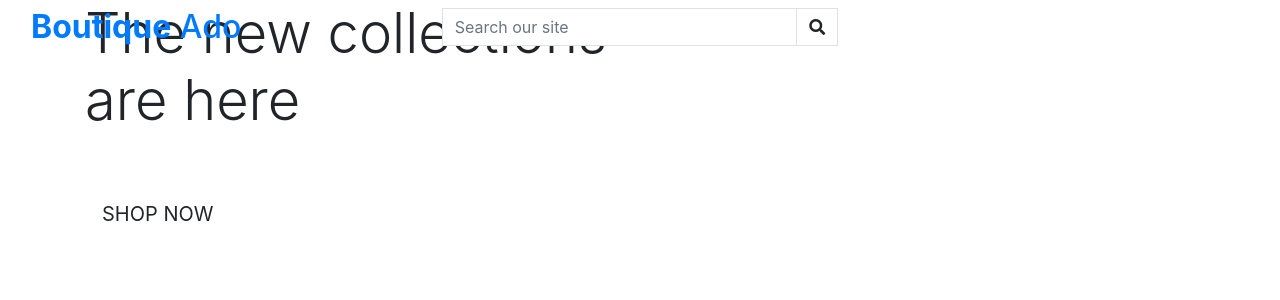
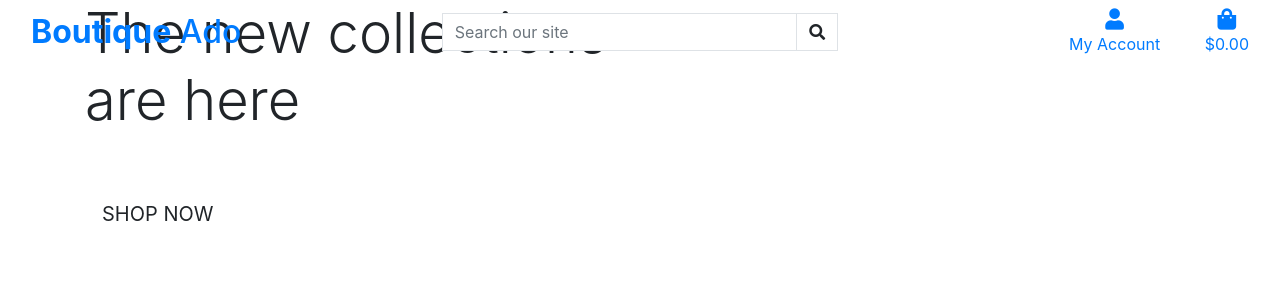
Before and after one commit to tenbonks/botique_ado, a Django app: page / in a window 1280 px wide. Shown: the top 300 px of the page. Run offline with Django 3.2, Linux system fonts and the light colour scheme; some libraries are stand-ins or nearby versions.

Commit message:
added main page header

```diff
--- a/home/templates/home/index.html
+++ b/home/templates/home/index.html
@@ -1,7 +1,7 @@
 {% extends 'base.html' %}
 {% load static %}
 
-{% block page_header%}
+{% block page_header %}
  <div class="container header-container">
      <div class="row">
          <div class="col">
--- a/templates/base.html
+++ b/templates/base.html
@@ -44,13 +44,15 @@
 
             <div class="col-12 col-lg-4 my-auto py-1 py-lg-0 text-center text-lg-left">
                 <a href="{% url 'home' %}" class="nav-link main-logo-link">
-                    <h2 class="logo-font text-black my-0"><strong>Boutique</strong> Ado</h2></a>
+                    <h2 class="logo-font text-black my-0"><strong>Boutique</strong> Ado</h2>
+                </a>
             </div>
 
             <div class="col-12 col-lg-4 my-auto py-1 py-lg-0">
-                <form  method="GET" action="">
+                <form method="GET" action="">
                     <div class="input-group w-100">
-                        <input type="text" name="q" class="form-control border border-black rounded-0" placeholder="Search our site">
+                        <input type="text" name="q" class="form-control border border-black rounded-0"
+                            placeholder="Search our site">
                         <div class="input-group-append">
                             <button class="form-control btn btn-black border border-black rounded-0" type="submit">
                                 <span class="icon">
@@ -64,11 +66,42 @@
 
             <div class="col-12 col-lg-4 my-auto py-1 py-lg-0">
                 <ul class="list-inline list-unstyled text-center text-lg-right my-0">
-                    <li class="lsit-inline-item dropdown">
+                    <li class="list-inline-item dropdown">
+                        <a href="#" class="text-black nav-link" id="user-options" data-toggle="dropdown"
+                            aria-haspopup="true" aria-expanded="false">
+                            <div class="text-center">
+                                <div><i class="fas fa-user fa-lg"></i></div>
+                                <p class="my-0">My Account</p>
+                            </div>
+                        </a>
+                        <div class="dropdown-menu border-0" aria-labelledby="user-options">
+                            {% if request.user.is_authenticated %}
+                            {% if request.user.is_superuser %}
+                            <a href="#" class="dropdown-item">Product Management</a>
+                            {% endif %}
+                            <a href="" class="dropdown-item">My Profile</a>
+                            <a href="{% url 'account_logout' %}" class="dropdown-item">Logout</a>
+                            {% else %}
+                            <a href="{% url 'account_signup' %}" class="dropdown-item">Register</a>
+                            <a href="{% url 'account_login' %}" class="dropdown-item">Login</a>
+                            {% endif %}
+                            <!-- the account_ urls are coming from allauth -->
+                        </div>
+                    </li>
 
-                    </li>
                     <li class="list-inline-item">
-
+                        <a class="{% if grand_total %}text-info font-weight-bold{% else %}text-black{% endif %} nav-link" href="">
+                            <div class="text-center">
+                                <div><i class="fas fa-shopping-bag fa-lg"></i></div>
+                                <p class="my-0">
+                                    {% if grand_total %}
+                                        ${{ grand_total|floatformat:2 }}
+                                    {% else %}
+                                        $0.00
+                                    {% endif %}
+                                </p>
+                            </div>
+                        </a>
                     </li>
                 </ul>
             </div>
```
